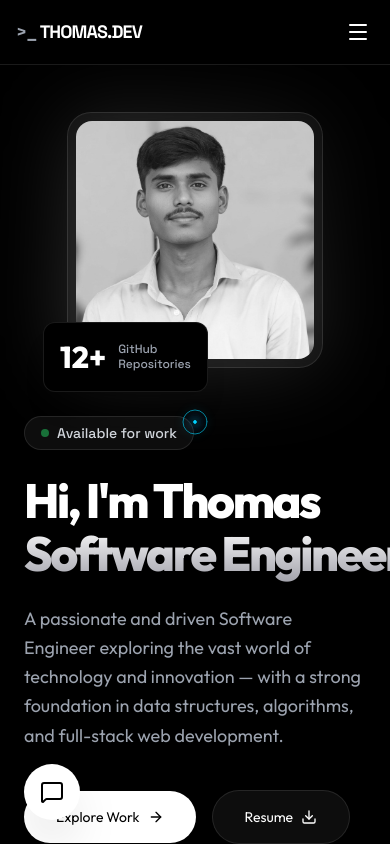
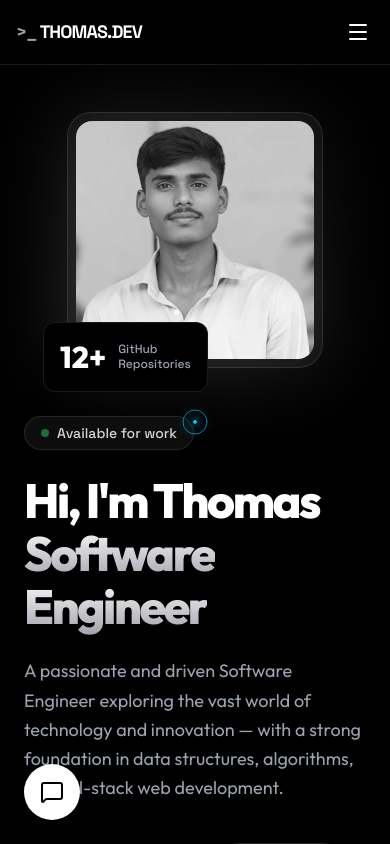
Before and after one commit to thomas2570/thomasramesh, a React (Vite) app: page / in a window 390 px wide. Shown: the top 844 px of the page. Built offline with nearby package versions, Linux system fonts and the light colour scheme.

Commit message:
Allow Software Engineer text to wrap on mobile

```diff
--- a/src/components/Hero.jsx
+++ b/src/components/Hero.jsx
@@ -31,7 +31,7 @@ const Hero = () => {
             className="text-5xl md:text-7xl lg:text-8xl font-bold tracking-tighter mb-6 leading-[1.1] text-white"
           >
             Hi, I'm Thomas <br />
-            <span className="text-chrome whitespace-nowrap">Software Engineer</span>
+            <span className="text-chrome">Software Engineer</span>
           </motion.h1>
 
           <motion.p
```
